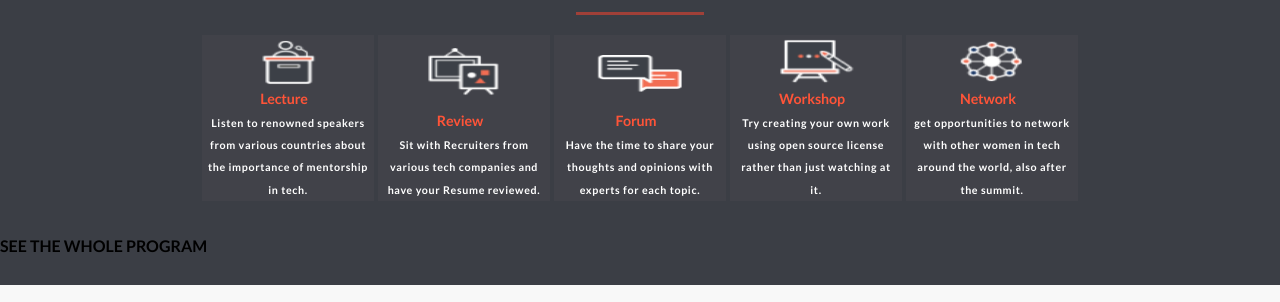
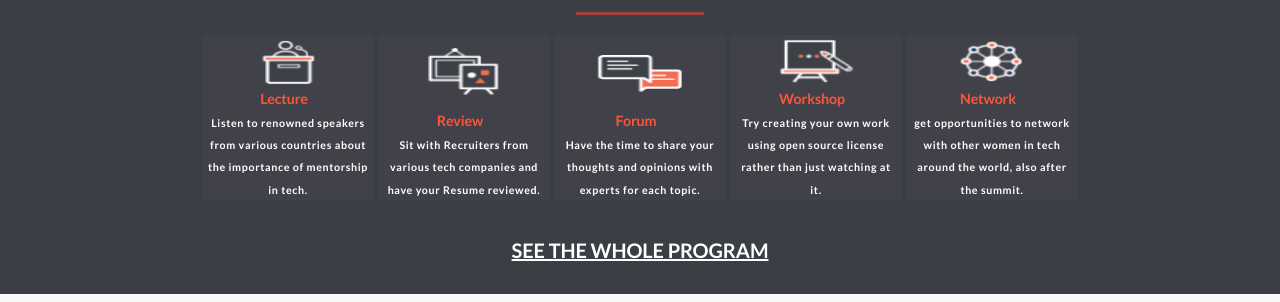
Before and after one commit to JoyTaribagshaw/module-1-capstone-project, a website: page index.html in a window 1280 px wide. Shown: the part 647-949 px from the top of the page. Drawn offline with Linux system fonts and the light colour scheme.

Commit message:
Update css file

```diff
--- a/style.css
+++ b/style.css
@@ -39,7 +39,7 @@ header {
 }
 
 .first-section {
-  background-image: url(/Assets/pexels-karolina-grabowska-7679649.jpg);
+  background-image: url(/Assets/pexels-karolina-grabowska-5399043.jpg);
   background-repeat: no-repeat;
   background-size: cover;
   background-position: center;
@@ -269,7 +269,7 @@ li {
 .top-section,
 .navbar-container,
 .footer,
-.mobile-menu {
+.mobile-menu, .whole-program {
   display: none;
 }
 
@@ -278,6 +278,22 @@ li {
   .button,
   .more {
     display: none;
+  }
+
+  .whole-program {
+    display: flex;
+    font-style: normal;
+    display: flex;
+    justify-content: center;
+    align-items: center;
+    font-family: 'Lato', sans-serif;
+    color: #FFF;
+font-size: 20px;
+font-style: normal;
+font-weight: 400;
+line-height: 28px;
+letter-spacing: -0.1px;
+text-decoration-line: underline;
   }
 
   .logo {
```
